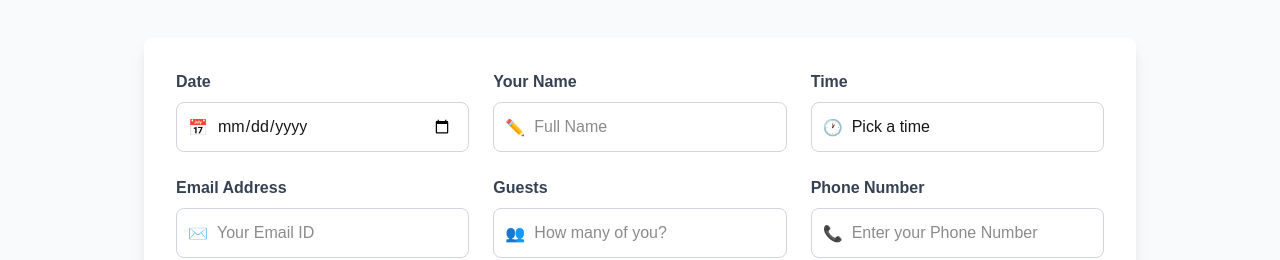
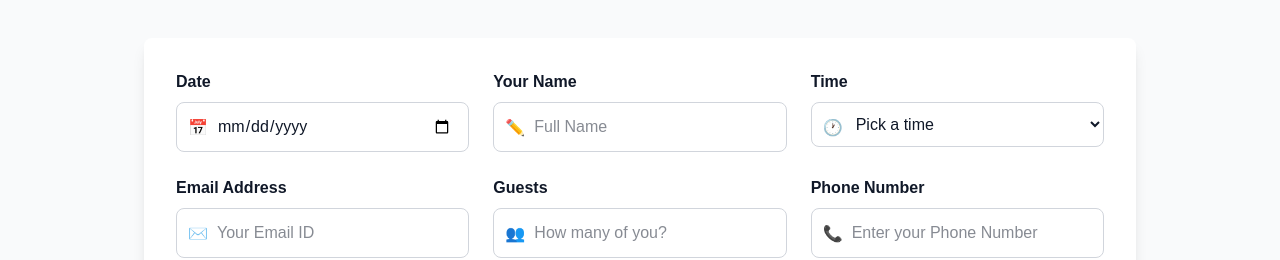
Before and after one commit to fassiliss/ajorakitchen-nextjs, a Next.js app: page /reservation in a window 1280 px wide. Shown: the part 482-742 px from the top of the page. Built offline with nearby package versions, Linux system fonts and the light colour scheme; no server answers.

Commit message:
Fix input text visibility - make typed text darker and more readable

```diff
--- a/app/reservation/page.tsx
+++ b/app/reservation/page.tsx
@@ -99,7 +99,7 @@ export default function ReservationPage() {
                             <div className="grid md:grid-cols-3 gap-6">
                                 {/* Date */}
                                 <div className="relative">
-                                    <label htmlFor="date" className="block text-gray-700 font-semibold mb-2">
+                                    <label htmlFor="date" className="block text-gray-900 font-semibold mb-2">
                                         Date
                                     </label>
                                     <div className="relative">
@@ -111,7 +111,7 @@ export default function ReservationPage() {
                                             onChange={handleChange}
                                             min={new Date().toISOString().split('T')[0]}
                                             required
-                                            className="w-full pl-10 pr-4 py-3 border border-gray-300 rounded-lg focus:ring-2 focus:ring-red-600 focus:border-transparent"
+                                            className="w-full pl-10 pr-4 py-3 border border-gray-300 rounded-lg focus:ring-2 focus:ring-red-600 focus:border-transparent text-gray-900 font-medium"
                                             placeholder="Pick a date"
                                         />
                                         <span className="absolute left-3 top-3.5 text-gray-400">📅</span>
@@ -120,7 +120,7 @@ export default function ReservationPage() {
 
                                 {/* Name */}
                                 <div className="relative">
-                                    <label htmlFor="name" className="block text-gray-700 font-semibold mb-2">
+                                    <label htmlFor="name" className="block text-gray-900 font-bold mb-2">
                                         Your Name
                                     </label>
                                     <div className="relative">
@@ -131,7 +131,7 @@ export default function ReservationPage() {
                                             value={formData.name}
                                             onChange={handleChange}
                                             required
-                                            className="w-full pl-10 pr-4 py-3 border border-gray-300 rounded-lg focus:ring-2 focus:ring-red-600 focus:border-transparent"
+                                            className="w-full pl-10 pr-4 py-3 border border-gray-300 rounded-lg focus:ring-2 focus:ring-red-600 focus:border-transparent text-gray-900 font-medium"
                                             placeholder="Full Name"
                                         />
                                         <span className="absolute left-3 top-3.5 text-gray-400">✏️</span>
@@ -140,7 +140,7 @@ export default function ReservationPage() {
 
                                 {/* Time */}
                                 <div className="relative">
-                                    <label htmlFor="time" className="block text-gray-700 font-semibold mb-2">
+                                    <label htmlFor="time" className="block text-gray-900 font-bold mb-2">
                                         Time
                                     </label>
                                     <div className="relative">
@@ -150,7 +150,7 @@ export default function ReservationPage() {
                                             value={formData.time}
                                             onChange={handleChange}
                                             required
-                                            className="w-full pl-10 pr-4 py-3 border border-gray-300 rounded-lg focus:ring-2 focus:ring-red-600 focus:border-transparent appearance-none"
+                                            className="w-full pl-10 pr-4 py-3 border border-gray-300 rounded-lg focus:ring-2 focus:ring-red-600 focus:border-transparent text-gray-900 font-medium"
                                         >
                                             <option value="">Pick a time</option>
                                             <option value="9:00 AM">9:00 AM</option>
@@ -179,7 +179,7 @@ export default function ReservationPage() {
 
                                 {/* Email */}
                                 <div className="relative">
-                                    <label htmlFor="email" className="block text-gray-700 font-semibold mb-2">
+                                    <label htmlFor="email" className="block text-gray-900 font-bold mb-2">
                                         Email Address
                                     </label>
                                     <div className="relative">
@@ -190,7 +190,7 @@ export default function ReservationPage() {
                                             value={formData.email}
                                             onChange={handleChange}
                                             required
-                                            className="w-full pl-10 pr-4 py-3 border border-gray-300 rounded-lg focus:ring-2 focus:ring-red-600 focus:border-transparent"
+                                            className="w-full pl-10 pr-4 py-3 border border-gray-300 rounded-lg focus:ring-2 focus:ring-red-600 focus:border-transparent text-gray-900 font-medium"
                                             placeholder="Your Email ID"
                                         />
                                         <span className="absolute left-3 top-3.5 text-gray-400">✉️</span>
@@ -199,7 +199,7 @@ export default function ReservationPage() {
 
                                 {/* Guests */}
                                 <div className="relative">
-                                    <label htmlFor="guests" className="block text-gray-700 font-semibold mb-2">
+                                    <label htmlFor="guests" className="block text-gray-900 font-bold mb-2">
                                         Guests
                                     </label>
                                     <div className="relative">
@@ -212,7 +212,7 @@ export default function ReservationPage() {
                                             min="1"
                                             max="20"
                                             required
-                                            className="w-full pl-10 pr-4 py-3 border border-gray-300 rounded-lg focus:ring-2 focus:ring-red-600 focus:border-transparent"
+                                            className="w-full pl-10 pr-4 py-3 border border-gray-300 rounded-lg focus:ring-2 focus:ring-red-600 focus:border-transparent text-gray-900 font-medium"
                                             placeholder="How many of you?"
                                         />
                                         <span className="absolute left-3 top-3.5 text-gray-400">👥</span>
@@ -221,7 +221,7 @@ export default function ReservationPage() {
 
                                 {/* Phone */}
                                 <div className="relative">
-                                    <label htmlFor="phone" className="block text-gray-700 font-semibold mb-2">
+                                    <label htmlFor="phone" className="block text-gray-900 font-bold mb-2">
                                         Phone Number
                                     </label>
                                     <div className="relative">
@@ -232,7 +232,7 @@ export default function ReservationPage() {
                                             value={formData.phone}
                                             onChange={handleChange}
                                             required
-                                            className="w-full pl-10 pr-4 py-3 border border-gray-300 rounded-lg focus:ring-2 focus:ring-red-600 focus:border-transparent"
+                                            className="w-full pl-10 pr-4 py-3 border border-gray-300 rounded-lg focus:ring-2 focus:ring-red-600 focus:border-transparent text-gray-900 font-medium"
                                             placeholder="Enter your Phone Number"
                                         />
                                         <span className="absolute left-3 top-3.5 text-gray-400">📞</span>
```
